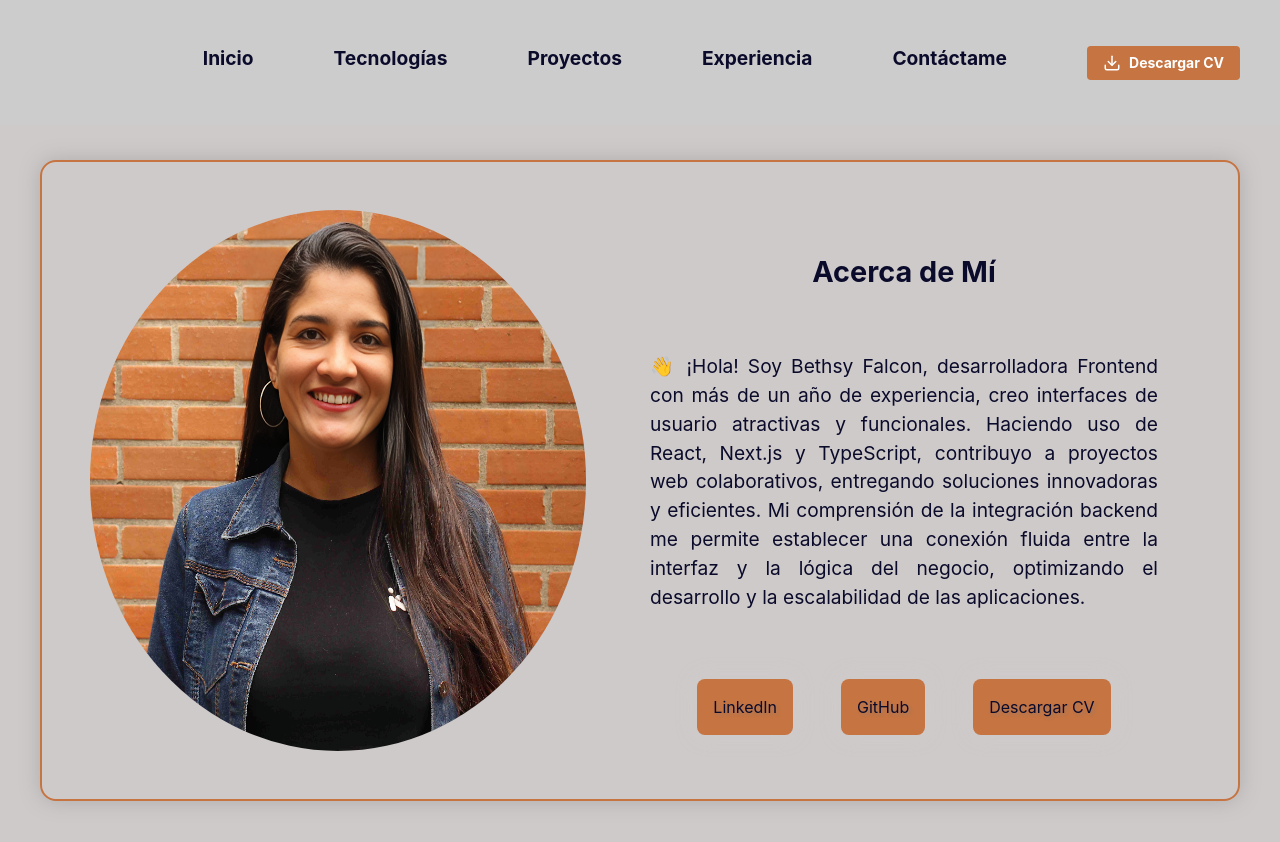
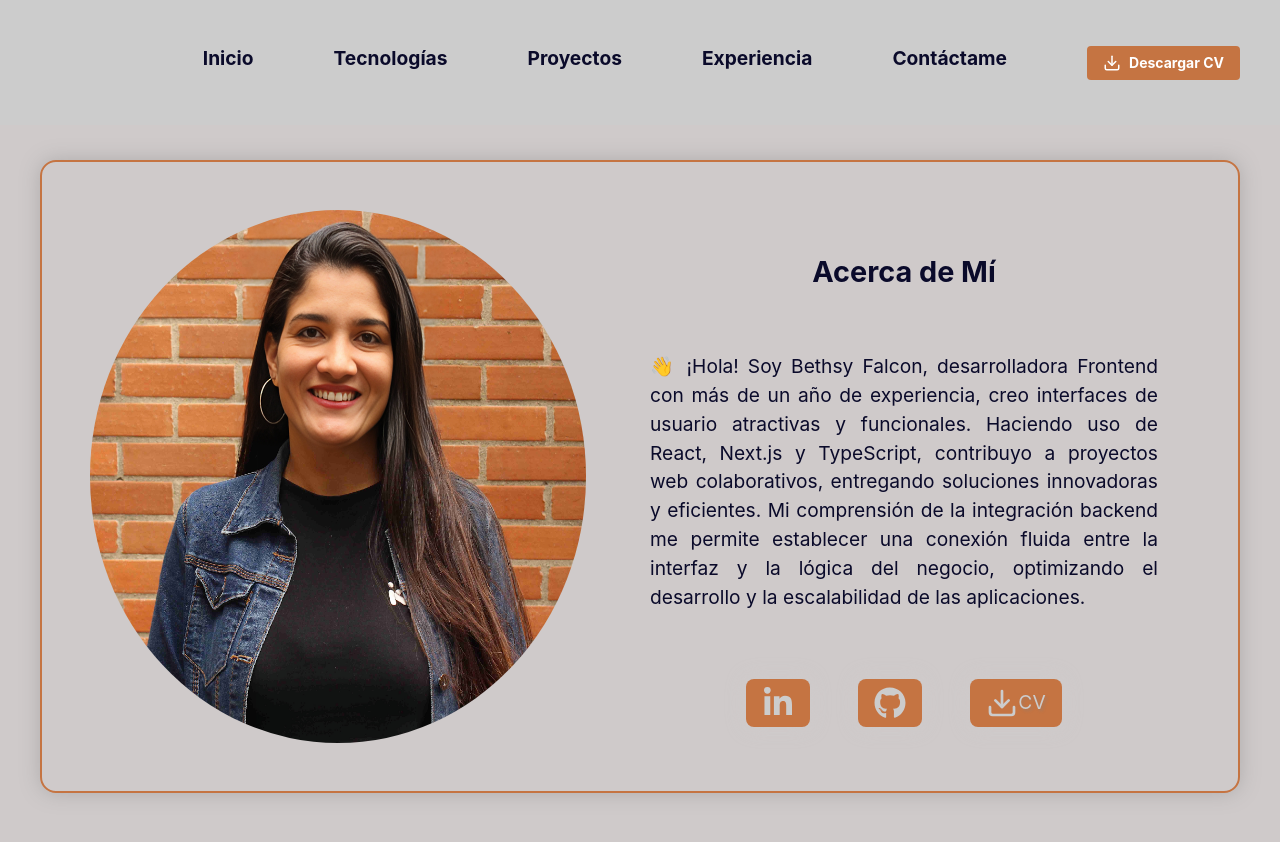
Before and after one commit to Bethsyf/portfolio, a Next.js app: page / in a window 1280 px wide. Shown: the top 842 px of the page. Built offline with nearby package versions, Linux system fonts and the light colour scheme; some icons are missing.

Commit message:
feat: fix aboutme button

```diff
--- a/src/components/views/aboutMe/AboutMe.module.scss
+++ b/src/components/views/aboutMe/AboutMe.module.scss
@@ -31,19 +31,27 @@
     gap: 1rem;
 
     .button {
-      font-size: 13px;
-      padding: 0.5rem 2rem;
+      display: flex;
+      align-items: center;
+      justify-content: center;
+      padding: 0.5rem 1rem;
       background-color: #c57442;
-      color: #0a0a2a;
+      color: #ccc;
       text-shadow: 2px 2px 3px rgba(128, 128, 128, 0.4);
-      text-align: center;
       border-radius: 0.5rem;
       text-decoration: none;
-      transition: background-color 0.3s ease;
+      transition: background-color 0.3s ease, transform 0.2s;
       box-shadow: 0px 0px 20px rgba(207, 206, 206, 0.4);
+
+      svg {
+        margin: 0;
+        color: #ccc;
+        font-size: 2rem;
+      }
 
       &:hover {
         background-color: #a95f37;
+        transform: scale(1.05);
       }
     }
   }
@@ -74,10 +82,7 @@
         gap: 2rem;
         width: 26rem;
 
-        .button {
-          font-size: 15px;
-          padding: 1rem;
-        }
+
       }
     }
   }
@@ -101,10 +106,7 @@
       .buttons {
         gap: 3rem;
 
-        .button {
-          font-size: 1rem;
-          padding: 1rem;
-        }
+
       }
     }
   }
--- a/src/components/views/aboutMe/AboutMe.tsx
+++ b/src/components/views/aboutMe/AboutMe.tsx
@@ -1,6 +1,8 @@
 import React from "react";
 import Image from "next/image";
 import Link from "next/link";
+import { FaGithub, FaLinkedinIn } from "react-icons/fa";
+import { FiDownload } from "react-icons/fi";
 import myPhoto from "../../../../public/bethsy.png";
 import styles from "./AboutMe.module.scss";
 
@@ -8,15 +10,19 @@ const AboutMe = () => {
   const buttons = [
     {
       href: "https://www.linkedin.com/in/bethsyfalcon-frontend/",
-      label: "LinkedIn",
+      label: <FaLinkedinIn />,
     },
     {
       href: "https://github.com/Bethsyf",
-      label: "GitHub",
+      label: <FaGithub />,
     },
     {
       href: "/cv.pdf",
-      label: "Descargar CV",
+      label: (
+        <>
+          <FiDownload /> CV
+        </>
+      ),
       download: true,
     },
   ];
@@ -42,7 +48,7 @@ const AboutMe = () => {
         <div className={styles.buttons}>
           {buttons.map(({ href, label, download }) => (
             <Link
-              key={label}
+              key={href}
               href={href}
               target="_blank"
               download={download || undefined}
```
